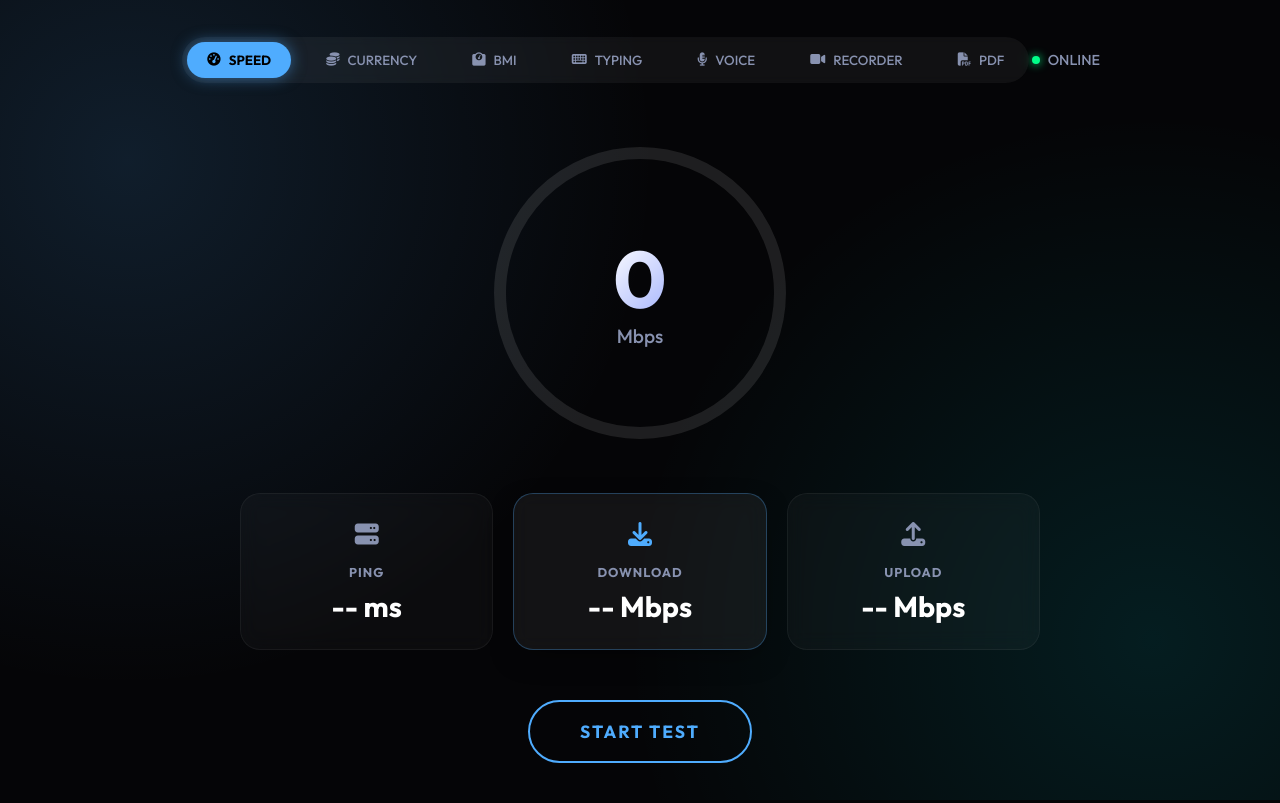
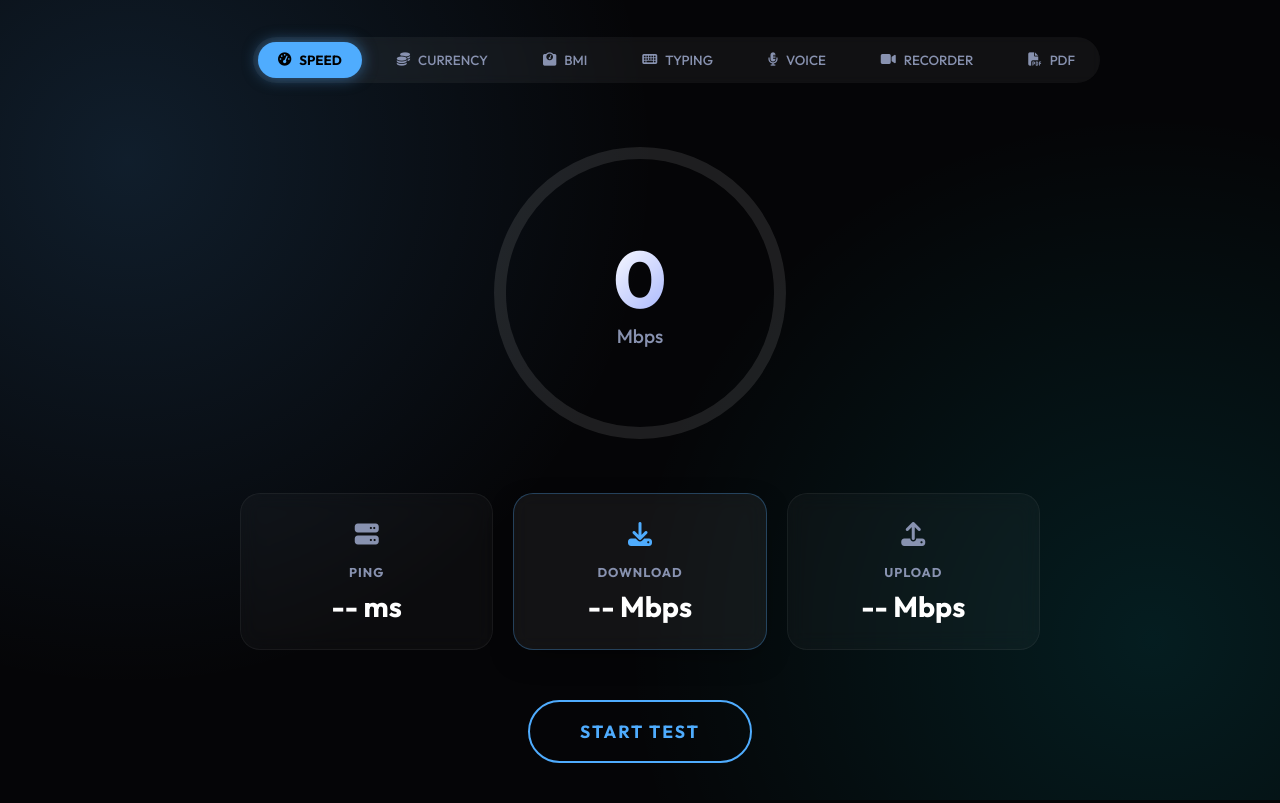
Before and after one commit to abelcjoy/cfh, a plain HTML site: page index.html in a window 1280 px wide. Drawn offline with nearby package versions, Linux system fonts and the light colour scheme; no server answers.

Commit message:
UI: Removed ONLINE status indicator

```diff
--- a/index.html
+++ b/index.html
@@ -41,9 +41,6 @@
                     <i class="fa-solid fa-file-pdf"></i> PDF
                 </button>
             </nav>
-            <div class="status">
-                <span class="dot"></span> ONLINE
-            </div>
         </header>
 
         <!-- SPEED TESTER SECTION -->
```
